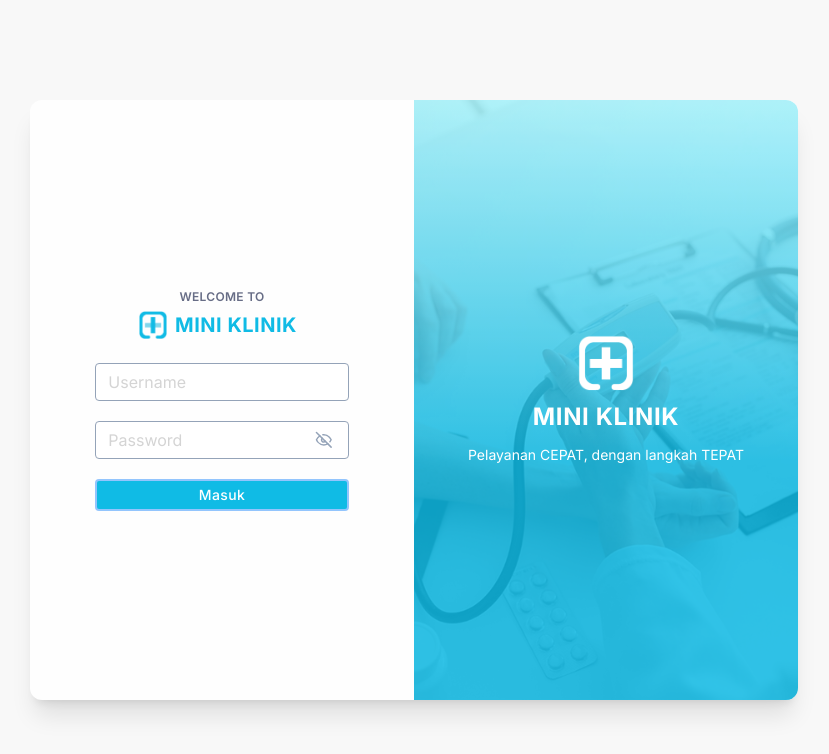
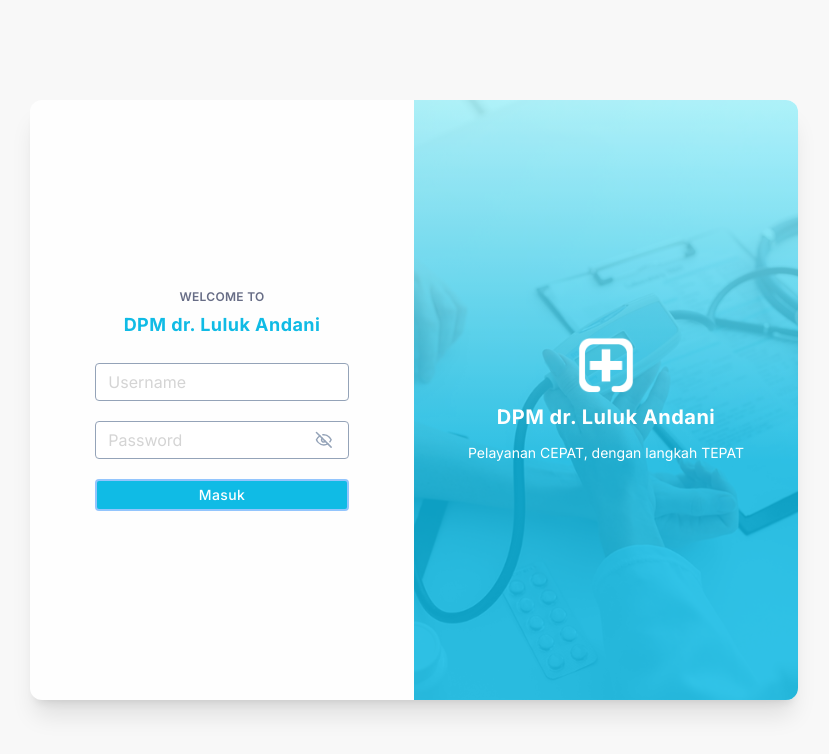
Before and after one commit to saktimw/mini-klinik-fe, a Next.js app: page /login in a window 1280 px wide. Shown: the top 754 px of the page, without its empty margins (226-1055 px from the left). Built offline with nearby package versions, Linux system fonts and the light colour scheme.

Commit message:
12032024

```diff
--- a/app/(auth)/login/page.tsx
+++ b/app/(auth)/login/page.tsx
@@ -10,12 +10,12 @@ export default function LoginPage() {
          <div className="px-10 py-6 my-auto">
             <p className="text-xs text-secondary-typo font-semibold tracking-wide uppercase text-center">welcome to</p>
             <div className="w-full flex justify-center items-center mt-1.5 mb-6">
-               <Image
+               {/* <Image
                   src={ mklogo }
                   className="w-7 h-7"
                   alt="mk-logo"
-               />
-               <p className="tracking-wide text-xl text-main font-bold uppercase mx-2">Mini Klinik</p>
+               /> */}
+               <p className="tracking-wide text-lg text-main font-bold mx-2">DPM dr. Luluk Andani</p>
             </div>
             <div className="w-5/6 mx-auto">
                <LoginForm />
@@ -38,7 +38,7 @@ export default function LoginPage() {
                   className="w-[3.5rem] h-[3.5rem] brightness-0 invert mx-auto"
                   alt="mk-logo"
                />
-               <p className="text-center tracking-wide text-2xl text-white font-bold uppercase mt-2.5 mb-3">Mini Klinik</p>
+               <p className="text-center tracking-wide text-xl text-white font-bold mt-2.5 mb-3">DPM dr. Luluk Andani</p>
                <p className="text-center text-white text-sm">Pelayanan CEPAT, dengan langkah TEPAT</p>
             </div>
          </div>
--- a/app/(pages)/pemeriksaan/_contents/form_billing.tsx
+++ b/app/(pages)/pemeriksaan/_contents/form_billing.tsx
@@ -35,7 +35,8 @@ export default function FormBilling() {
             <FormProvider { ...methods }>
                <form onSubmit={ methods.handleSubmit((data) => onSubmitBilling(data) ) }>
                   <div className="mt-7">
-
+                     <Input type="hidden" name="id" />
+                     <Input type="hidden" name="act" />
                      <Input type="number"
                         id="biaya"
                         name="biaya"
```
